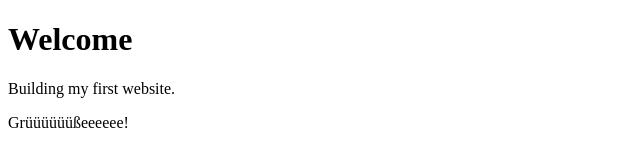
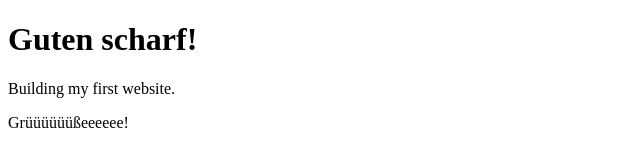
Before and after one commit to DanielaDiesDas/gutenscharf.github.io, a plain HTML site: page index.html in a window 1280 px wide. Shown: the whole page, without its empty margins (0-640 px from the left). Drawn offline with Linux system fonts and the light colour scheme.

Commit message:
change headline 1

```diff
--- a/index.html
+++ b/index.html
@@ -5,7 +5,7 @@
     <title>Guten scharf!</title>
   </head>
   <body>
-<h1>Welcome</h1>
+<h1>Guten scharf!</h1>
 <p>Building my first website.</p>
 <p>Grüüüüüüßeeeeee!</p>
   </body>
```
